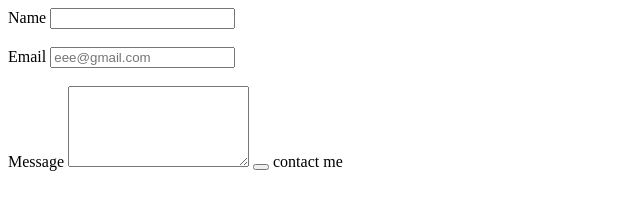
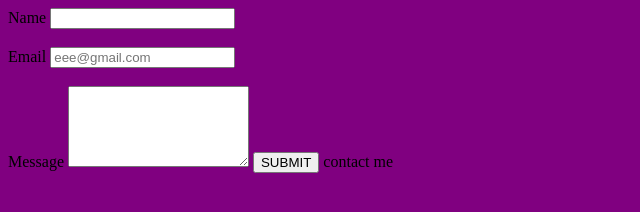
Before and after one commit to DorothyMartha/myproject2, a plain HTML site: page contact.html in a window 1280 px wide. Shown: the whole page, without its empty margins (0-640 px from the left). Drawn offline with Linux system fonts and the light colour scheme.

Commit message:
Update contact.html

```diff
--- a/contact.html
+++ b/contact.html
@@ -4,7 +4,7 @@
   <meta charset="UTF-8">
   <title>Contact Me</title>
   <style type="text/css">
-    body {}
+    body {background-color: purple;}
    </style>
 </head>
 <body>
@@ -19,7 +19,7 @@
        <br/>
        <label for="message">Message</label>
        <textarea name="message" rows="5" cols="20"></textarea>
-      <button type="submit" value="SEND"></button>
+      <button type="submit" value="SEND">SUBMIT</button>
       <a hreflang="mailto:dorotheekarma@gmail.com"<button>contact me</button>
    </form>
 </body>
```
